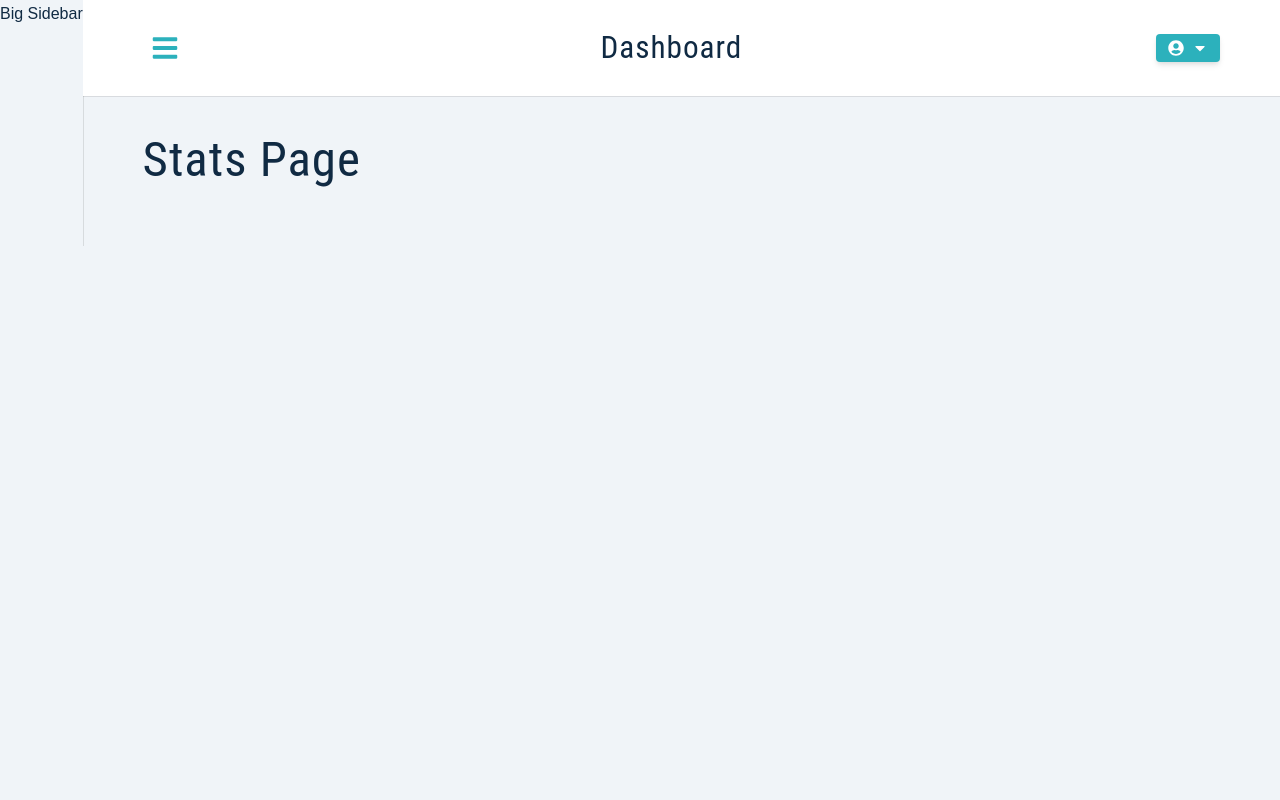
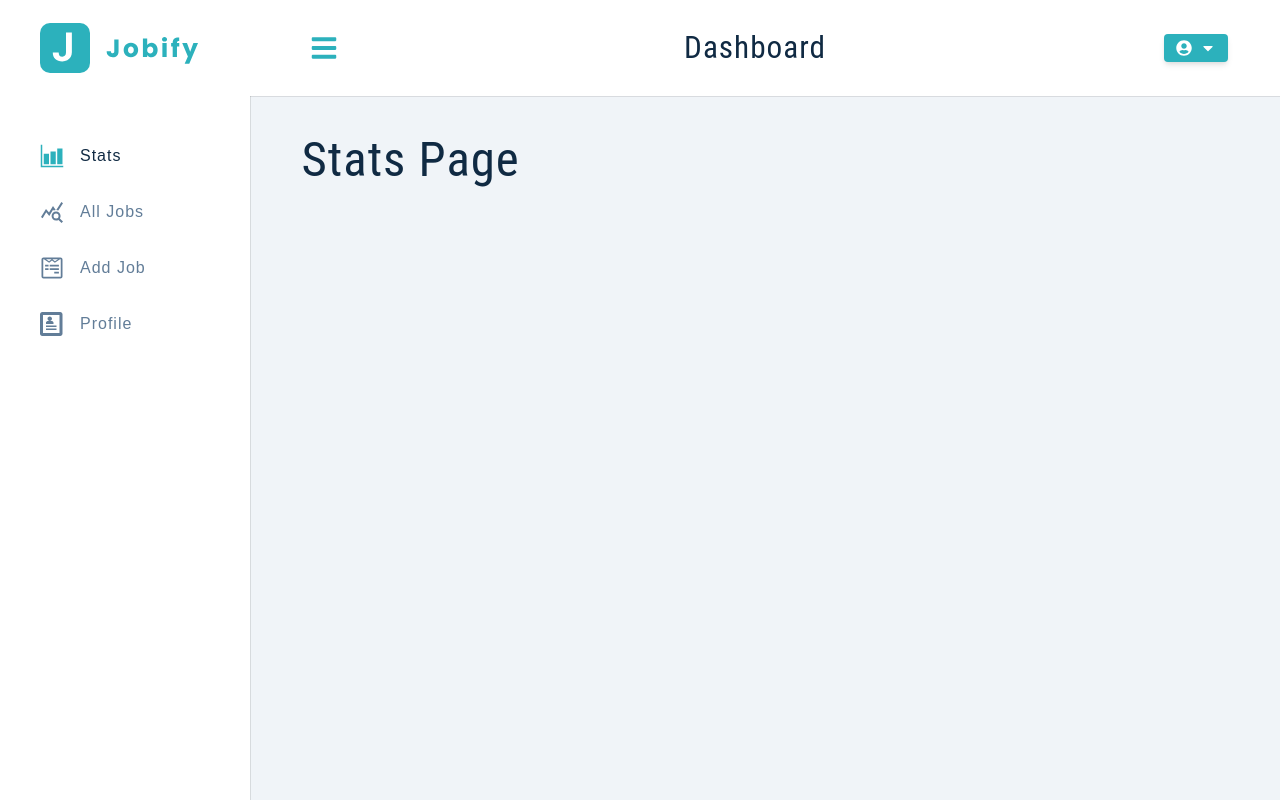
Before and after one commit to lkagan/jobify-client, a React (Create React App) app in the folder client/: page / in a window 1280 px wide. Built offline with nearby package versions, Linux system fonts and the light colour scheme; sample sign-in values are in the browser's storage.

Commit message:
Setup sidebar for large screens

```diff
--- a/client/src/components/BigSidebar.js
+++ b/client/src/components/BigSidebar.js
@@ -1,10 +1,26 @@
 import React from 'react';
 import Wrapper from "../assets/wrappers/BigSidebar";
+import { useAppContext } from "../context/appContext";
+import Logo from "./Logo";
+import NavLinks from "./NavLinks";
 
 const BigSidebar = () => {
+    const { showSideBar, toggleSidebar } = useAppContext();
+
     return (
         <Wrapper>
-            Big Sidebar
+            <div
+                className={
+                    showSideBar ? 'sidebar-container ' : 'sidebar-container show-sidebar'
+                }
+            >
+                <div className="content">
+                    <header>
+                        <Logo />
+                    </header>
+                    <NavLinks toggleSidebar={ toggleSidebar }/>
+                </div>
+            </div>
         </Wrapper>
     );
 };
```
